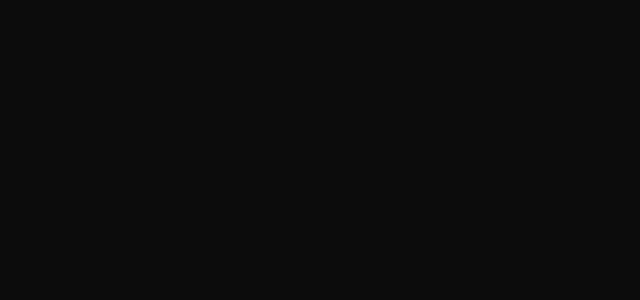
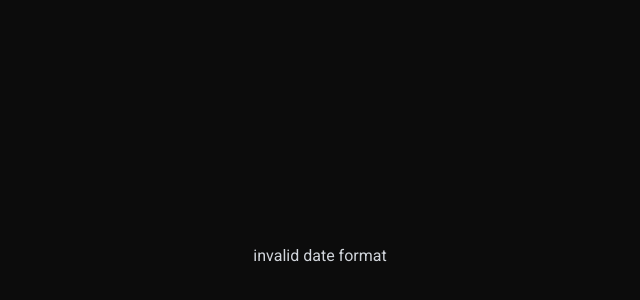
Before and after one commit to Datata1/moebius_timer, a Nuxt app: page /error/date in a window 1280 px wide. Before the commit this address had no page. Shown: the part 144-444 px from the top of the page, without its empty margins (320-960 px from the left). Built offline with nearby package versions, Linux system fonts and the light colour scheme.

Commit message:
Add: error page for invalid date

```diff
--- /dev/null
+++ b/pages/error/date.vue
@@ -0,0 +1,18 @@
+<template>
+  <div class="m-auto">
+    invalid date format
+    <span
+      v-if="route.query['endDate'] && route.query['endDate'] !== ''"
+      class="-ml-1"
+      >:
+      <span class="text-red-500">{{ route.query["endDate"] }}</span> (expected
+      format: YYYY-MM-DD hh:mm[:ss])</span
+    >
+  </div>
+</template>
+
+<script lang="ts" setup>
+import { useRoute } from "vue-router";
+
+const route = useRoute();
+</script>
```
